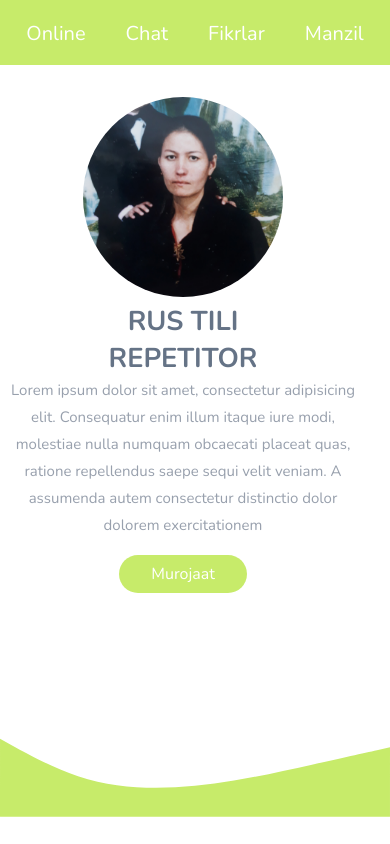
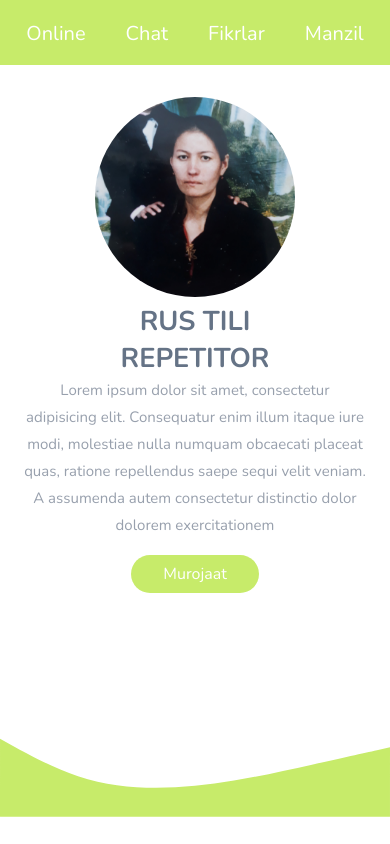
Before and after one commit to Akmal-M/Teaching-project, a React (Create React App) app: page / in a window 390 px wide. Shown: the top 844 px of the page. Built offline with nearby package versions, Linux system fonts and the light colour scheme.

Commit message:
styles changed

```diff
--- a/src/Components/Main/Main.css
+++ b/src/Components/Main/Main.css
@@ -73,7 +73,7 @@
         height: 97vh;
     }
     .content {
-        padding: 2em 1.5em 0 0;
+        padding: 2em 1.5em 0 1.5em;
         height: 75vh;
     }
       .hero h2 {
```
